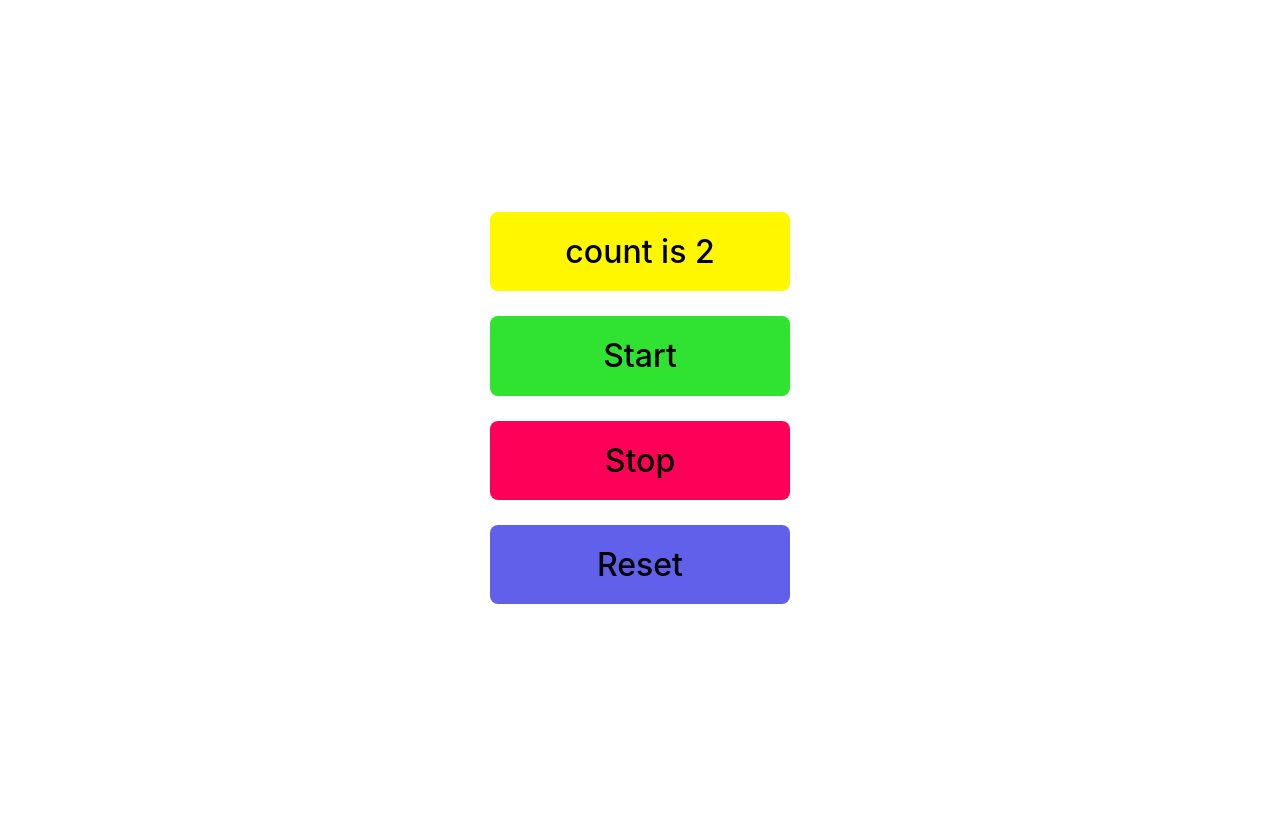
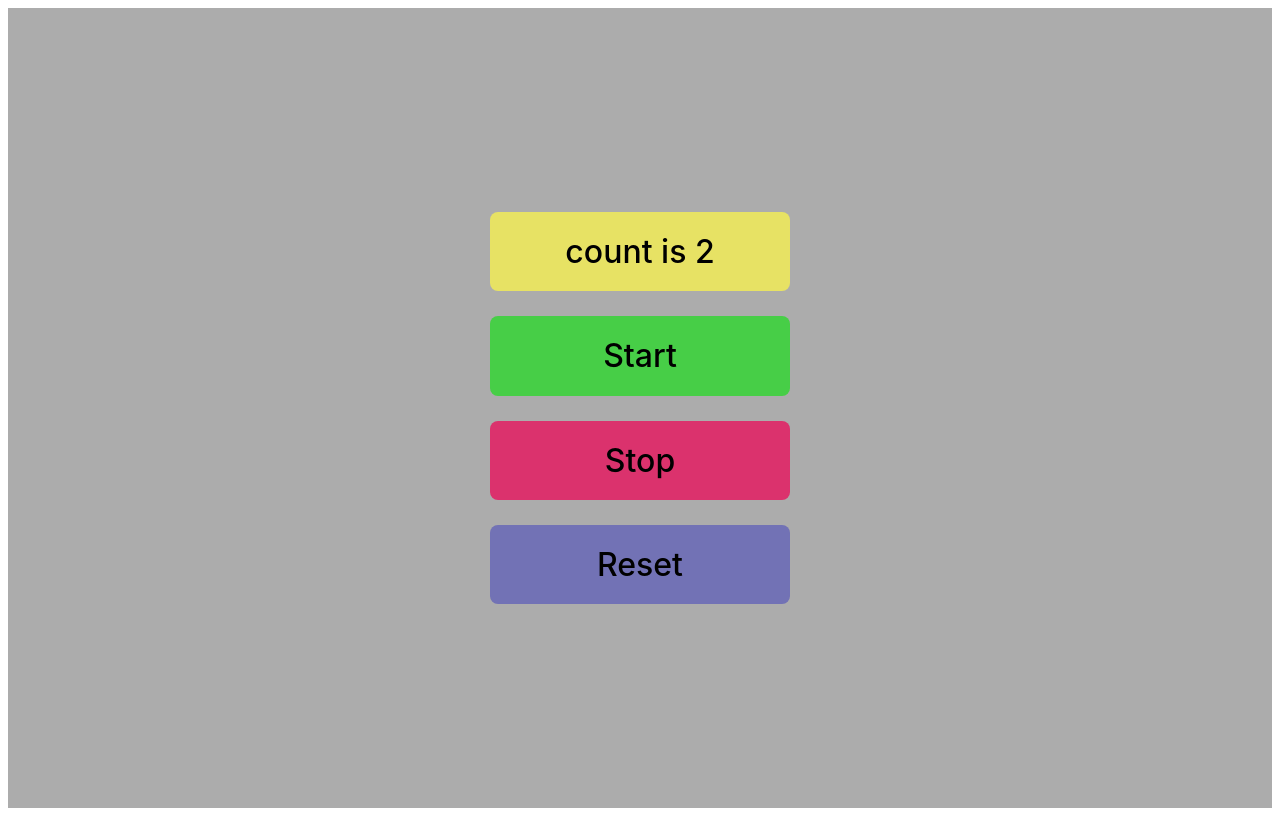
Before and after one commit to proteanmetamorphoses/Week-11HW, a React (Vite) app: page / in a window 1280 px wide. Built offline with nearby package versions, Linux system fonts and the light colour scheme.

Commit message:
Adjust the css

```diff
--- a/src/App.css
+++ b/src/App.css
@@ -5,26 +5,27 @@
   align-items: center;
   height: 100vh;
   row-gap: 25px;
+  background-color: rgba(0, 0, 0, 0.327);
 }
 
 .button-1 {
   width: 300px;
   font-size: 32px;
-  background-color: rgb(255, 247, 0);
+  background-color: rgb(231, 226, 100);
 }
 .stopButton-1 {
   width: 300px;
   font-size: 32px;
-  background-color: rgb(255, 0, 89);
+  background-color: rgb(219, 50, 109);
 }
 .startButton-1 {
   width: 300px;
   font-size: 32px;
-  background-color: rgb(48, 227, 48);
+  background-color: rgb(71, 206, 71);
 }
 
 .resetButton-1 {
   width: 300px;
   font-size: 32px;
-  background-color: rgb(96, 96, 235);
+  background-color: rgb(114, 114, 181);
 }
--- a/src/App.jsx
+++ b/src/App.jsx
@@ -19,9 +19,11 @@ function App() {
 
 }, [counter, running]);
 
-  function refreshPage() {
-    window.location.reload(false);
-  }
+function refreshPage() {
+  setCount(0);
+  setRunning(true);
+}
+
 
   return (
     <>
```
